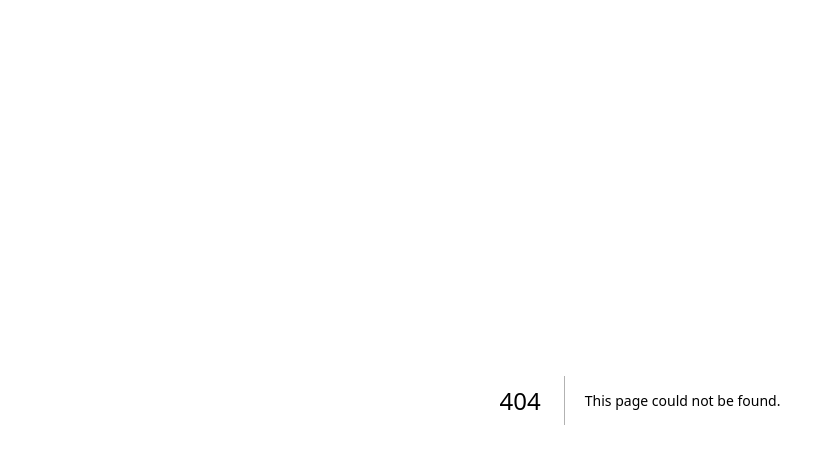
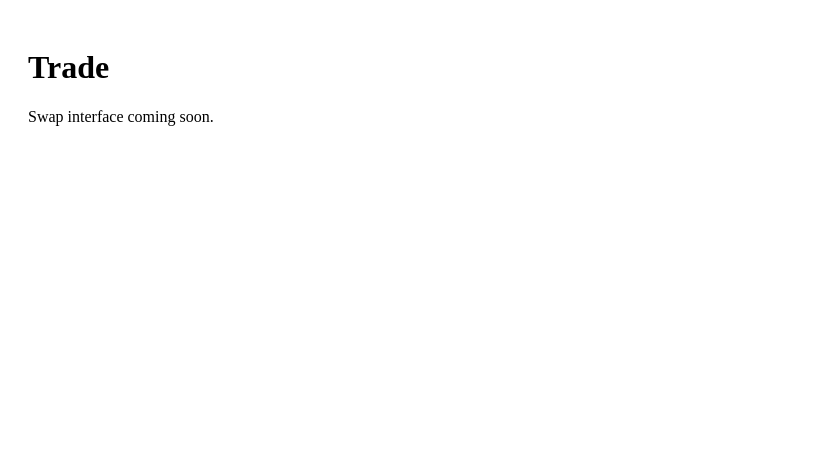
Before and after one commit to Aboosuraj/Diodex, a Next.js app: page /trade in a window 1280 px wide. Before the commit this address had no page. Shown: the top 464 px of the page, without its empty margins (0-815 px from the left). Built offline with nearby package versions, Linux system fonts and the light colour scheme.

Commit message:
Create TradePage component with placeholder content

```diff
--- /dev/null
+++ b/app/trade/page.tsx
@@ -0,0 +1,8 @@
+export default function TradePage() {
+  return (
+    <div style={{ padding: "20px" }}>
+      <h1>Trade</h1>
+      <p>Swap interface coming soon.</p>
+    </div>
+  );
+}
```
